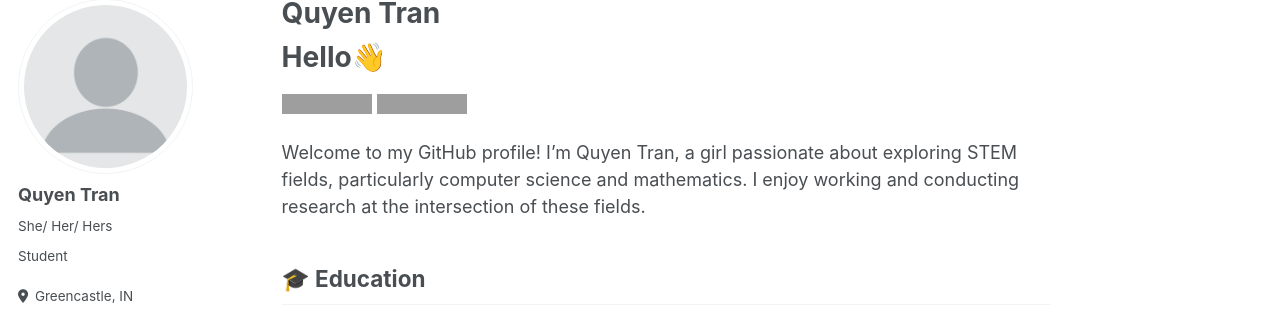
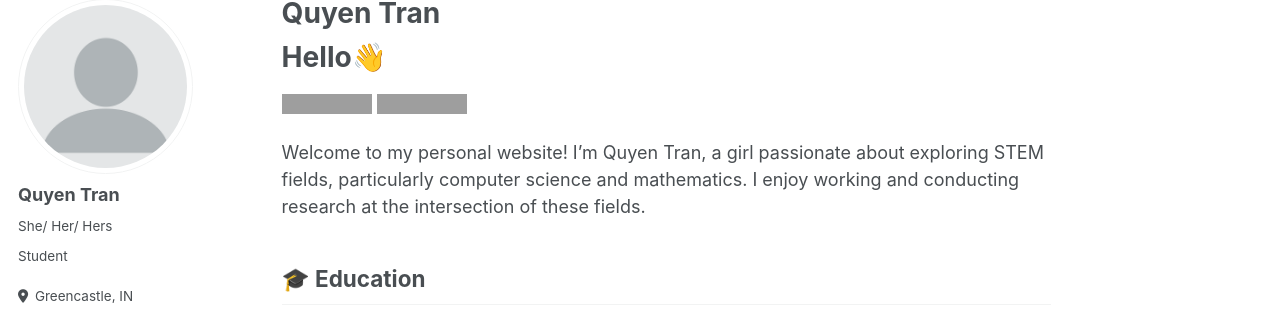
Before and after one commit to quyenlhtran/quyenlhtran.github.io, a Jekyll site: the page built from _pages/about.md, in a window 1280 px wide and 1267 px high, cut to the strip 107-421 px from the top of the window. Built offline with Jekyll 4.4.1, drawn with Linux system fonts in a browser that asks for light colours; grey boxes are pictures that could not be loaded.

Commit message:
Update about.md

```diff
--- a/_pages/about.md
+++ b/_pages/about.md
@@ -11,7 +11,7 @@ redirect_from:
 [![LinkedIn](https://img.shields.io/badge/LinkedIn-0077B5?style=flat-square&logo=linkedin&logoColor=white)](https://www.linkedin.com/in/quyen-tran-0bb791255/)
 [![Email](https://img.shields.io/badge/Email-D14836?style=flat-square&logo=gmail&logoColor=white)](mailto:quyen.tran05121l@gmail.com)
 
-Welcome to my GitHub profile! I'm Quyen Tran, a girl passionate about exploring STEM fields, particularly computer science and mathematics. I enjoy working and conducting research at the intersection of these fields.
+Welcome to my personal website! I'm Quyen Tran, a girl passionate about exploring STEM fields, particularly computer science and mathematics. I enjoy working and conducting research at the intersection of these fields.
 
 ## 🎓 Education
 - **DePauw University**
```
